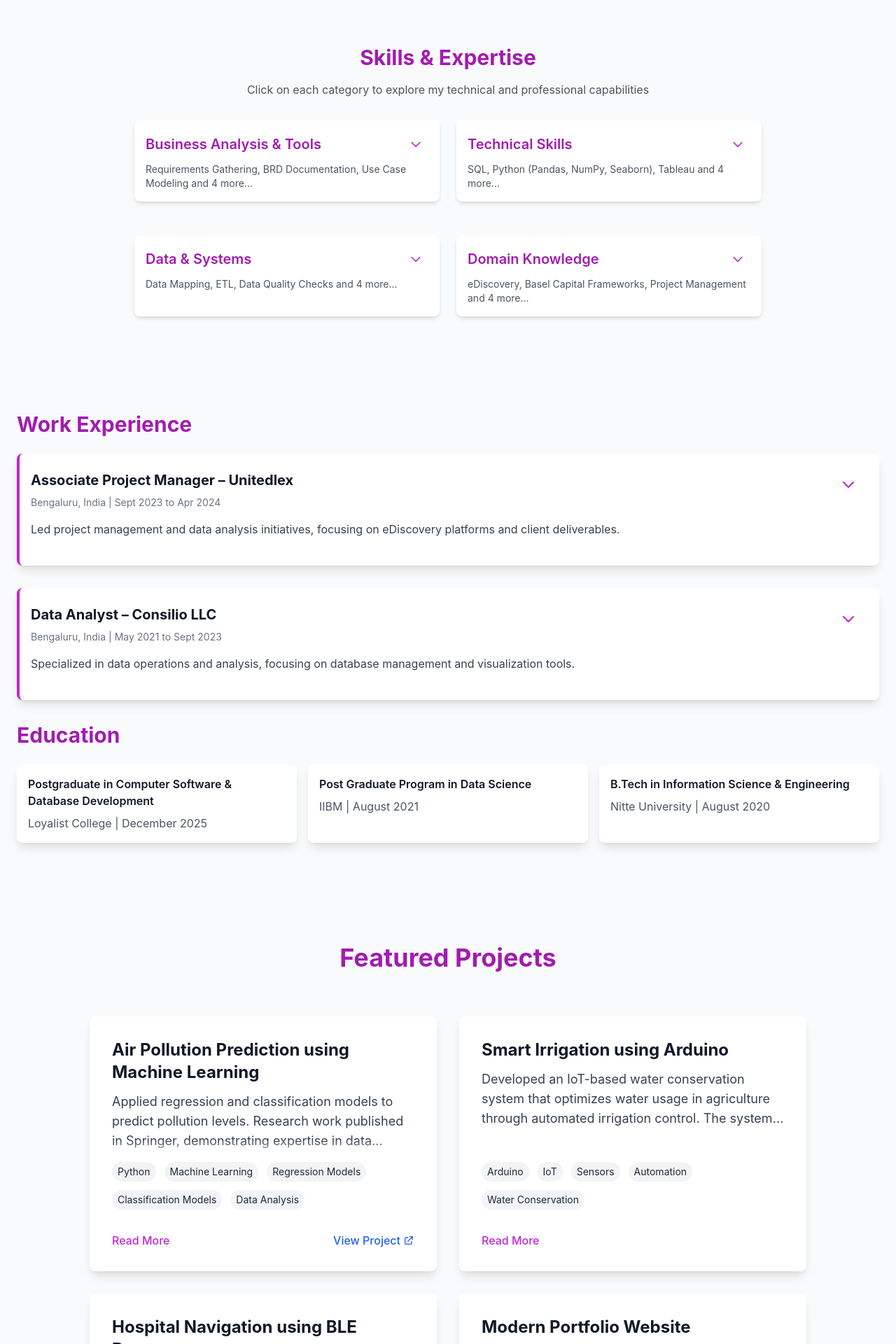
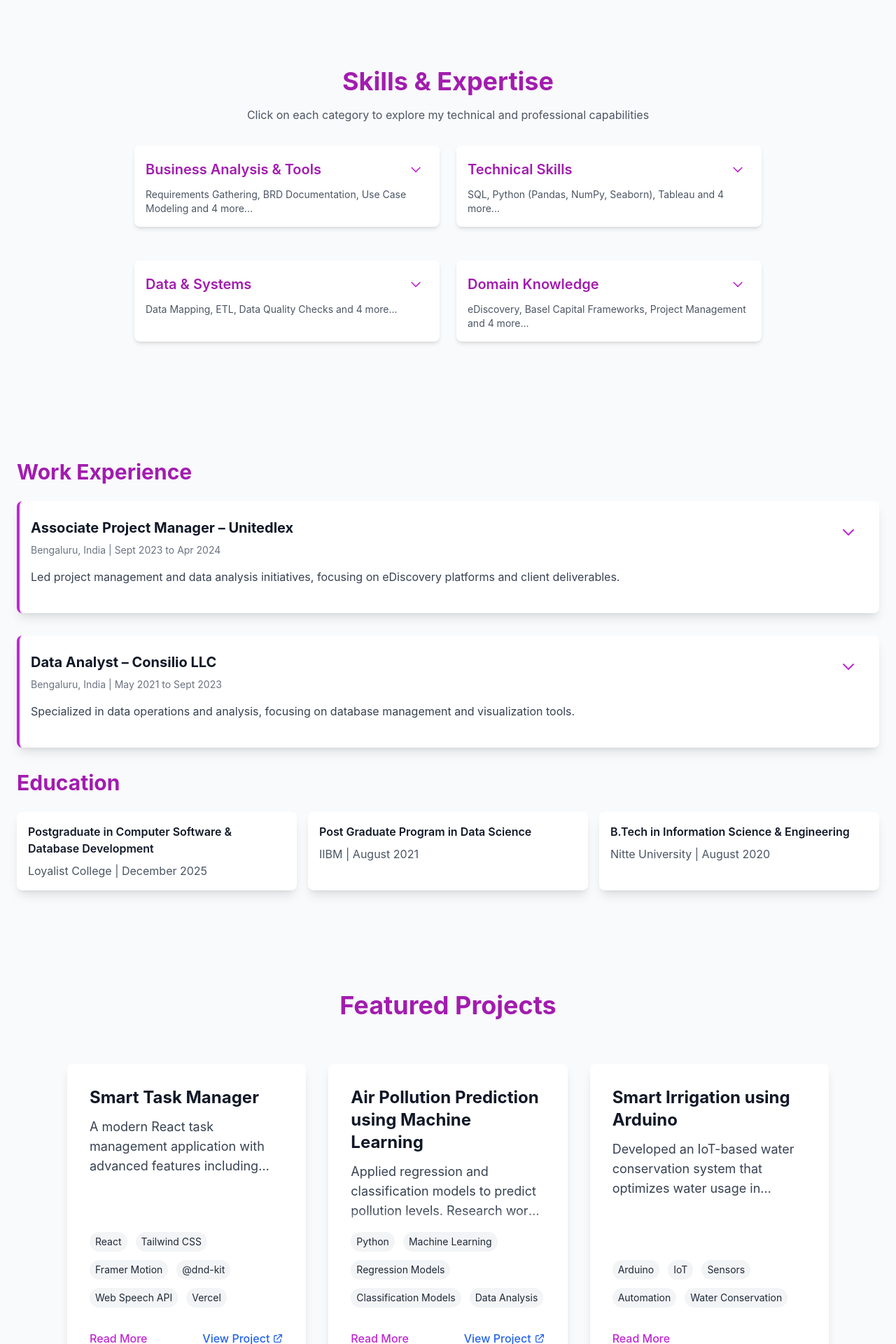
Before and after one commit to klutz-04/Portfolio, a React (Vite) app: page / in a window 1280 px wide. Shown: the part 880-2800 px from the top of the page at 70% size. Built offline with nearby package versions, Linux system fonts and the light colour scheme.

Commit message:
update: restore original core competencies and adjust section spacing

```diff
--- a/src/components/Projects.jsx
+++ b/src/components/Projects.jsx
@@ -114,7 +114,7 @@ const Projects = () => {
         }`}>
           Featured Projects
         </h2>
-        <div className="grid grid-cols-1 md:grid-cols-2 gap-4 md:gap-6 lg:gap-8 max-w-screen-lg mx-auto">
+        <div className="grid grid-cols-1 sm:grid-cols-2 lg:grid-cols-3 gap-4 md:gap-6 lg:gap-8 max-w-screen-xl mx-auto">
           {projects.map((project) => (
             <ProjectCard key={project.id} project={project} />
           ))}
--- a/src/components/Skills.jsx
+++ b/src/components/Skills.jsx
@@ -7,12 +7,12 @@ const Skills = () => {
   const { darkMode } = useTheme();
 
   return (
-    <section id="skills" className={`py-16 ${
+    <section id="skills" className={`py-16 md:py-20 lg:py-24 ${
       darkMode ? 'bg-gray-800 text-white' : 'bg-gray-50 text-gray-900'
     }`}>
-      <div className="container mx-auto px-4 sm:px-6">
+      <div className="container mx-auto px-4 sm:px-6 lg:px-8">
         <div className="max-w-4xl mx-auto">
-          <h2 className={`text-2xl sm:text-3xl font-bold mb-4 text-center ${
+          <h2 className={`text-2xl sm:text-3xl lg:text-4xl font-bold mb-4 text-center ${
             darkMode ? 'text-fuchsia-400' : 'text-fuchsia-700'
           }`}>
             Skills & Expertise
--- a/src/data/projects.js
+++ b/src/data/projects.js
@@ -1,27 +1,34 @@
 export const projects = [
   {
     id: 1,
+    title: 'Smart Task Manager',
+    description: 'A modern React task management application with advanced features including voice input, drag-and-drop task reordering, auto-categorization, and dark/light theme. Built with React 18, Tailwind CSS, and modern development practices.',
+    technologies: ['React', 'Tailwind CSS', 'Framer Motion', '@dnd-kit', 'Web Speech API', 'Vercel'],
+    link: 'https://smart-task-manager-virid.vercel.app/'
+  },
+  {
+    id: 2,
     title: 'Air Pollution Prediction using Machine Learning',
     description: 'Applied regression and classification models to predict pollution levels. Research work published in Springer, demonstrating expertise in data science and environmental analysis.',
     technologies: ['Python', 'Machine Learning', 'Regression Models', 'Classification Models', 'Data Analysis'],
     link: 'https://link.springer.com/chapter/10.1007/978-981-16-3342-3_2'
   },
   {
-    id: 2,
+    id: 3,
     title: 'Smart Irrigation using Arduino',
     description: 'Developed an IoT-based water conservation system that optimizes water usage in agriculture through automated irrigation control. The system monitors soil moisture, weather conditions, and water requirements to maintain optimal irrigation levels.',
     technologies: ['Arduino', 'IoT', 'Sensors', 'Automation', 'Water Conservation'],
     link: '#'
   },
   {
-    id: 3,
+    id: 4,
     title: 'Hospital Navigation using BLE Beacons',
     description: 'Created a hospital navigation solution with Bluetooth Low Energy (BLE) Beacons for patients as part of Smart India Hackathon. The system helps patients and visitors navigate large hospital complexes efficiently using smartphone-based indoor positioning.',
     technologies: ['Bluetooth BLE', 'Mobile Development', 'Indoor Navigation', 'Healthcare Technology', 'User Experience'],
     link: '#'
   },
   {
-    id: 4,
+    id: 5,
     title: 'Modern Portfolio Website',
     description: 'Designed and developed a modern portfolio website using React and Tailwind CSS. Features include responsive design, dark/light mode with system preference detection, smooth navigation, animated UI components, and optimized performance. Implemented with modern development practices and deployed on Vercel.',
     technologies: ['React', 'Tailwind CSS', 'Vite', 'Git', 'Vercel', 'Responsive Design'],
```
